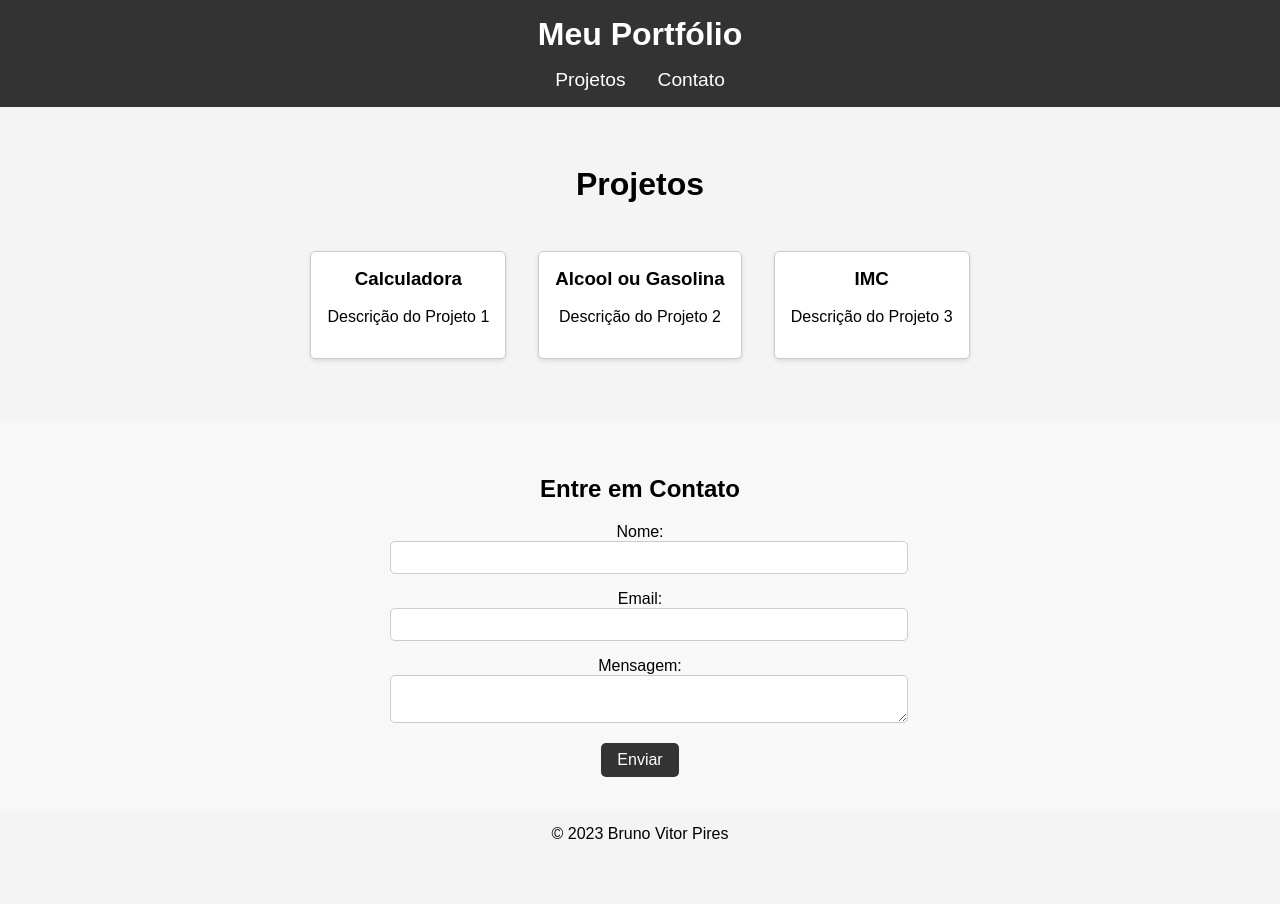
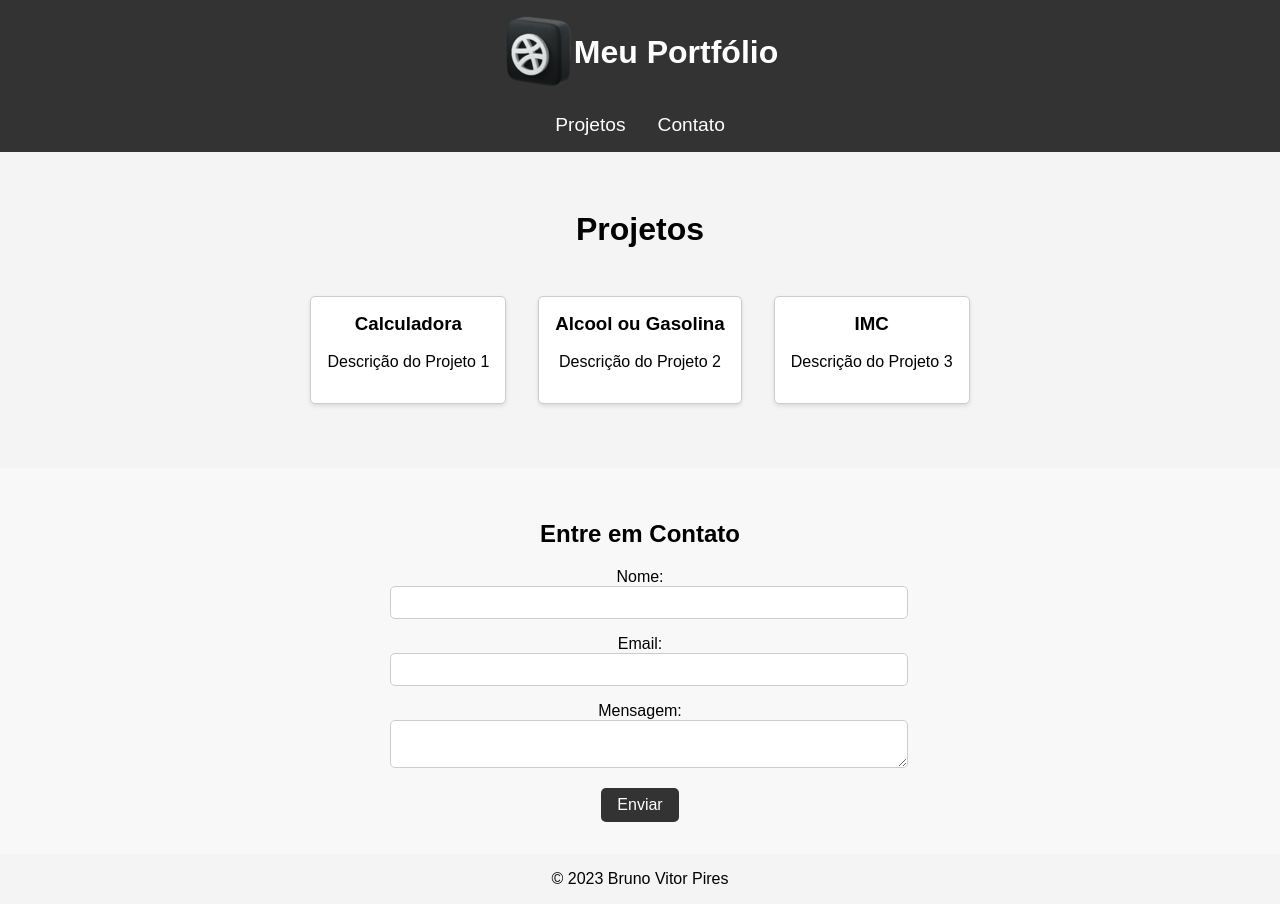
Before and after one commit to brunovitorp/portfolio, a React (Create React App) app: page / in a window 1280 px wide. Before the commit the page ends 859 px from the top, so only its background shows below. Built offline with nearby package versions, Linux system fonts and the light colour scheme.

Commit message:
adição de logo no header eajustes no css

```diff
--- a/src/App.css
+++ b/src/App.css
@@ -6,10 +6,14 @@ body {
 }
 
 .header {
+  display: flex;
+  align-items: center;
   background-color: #333; /* Define a cor de fundo do cabeçalho */
   color: #fff; /* Define a cor do texto no cabeçalho */
   padding: 1rem; /* Adiciona um preenchimento interno ao cabeçalho */
   text-align: center; /* Centraliza o texto no cabeçalho */
+  justify-content: center;
+  flex-direction: column;
 }
 
 .header h1 {
@@ -106,3 +110,9 @@ footer {
   align-items: center; /* Alinha os itens verticalmente no centro do rodapé */
   justify-content: center; /* Centraliza os itens do rodapé horizontalmente */
 }
+
+.logo-container{
+  display: flex;
+  align-items: center;
+  margin-bottom: 10px;
+}
--- a/src/Header.js
+++ b/src/Header.js
@@ -1,13 +1,17 @@
 import React from "react";
+import logo from "./port.png";
 
 function Header() {
   return (
     <header className="header">
+      <div className="logo-container">
+        <img src={logo} alt="Logo" className="logo" />
         <h1>Meu Portfólio</h1>
-      <nav className="navbar">
-        <a href="#projects">Projetos</a>
-        <a href="#contact">Contato</a>
-      </nav>
+      </div>
+        <nav className="navbar">
+          <a href="#projects">Projetos</a>
+          <a href="#contact">Contato</a>
+        </nav>
     </header>
   );
 }
```
Also changed, not shown: src/logo.svg (deleted), src/port.png (added).
